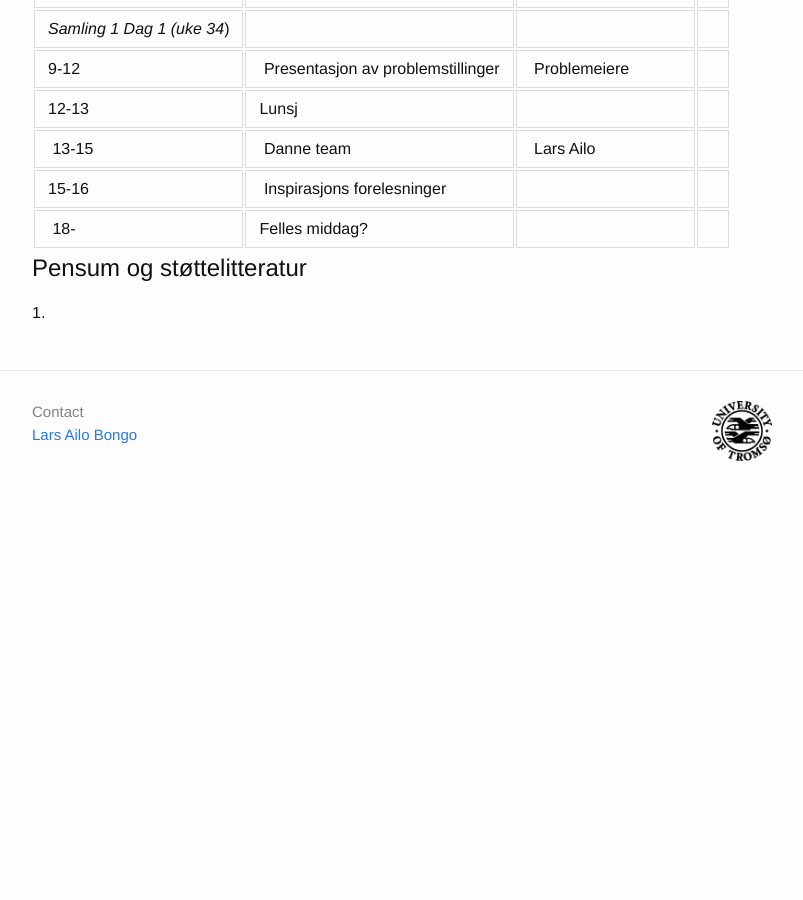
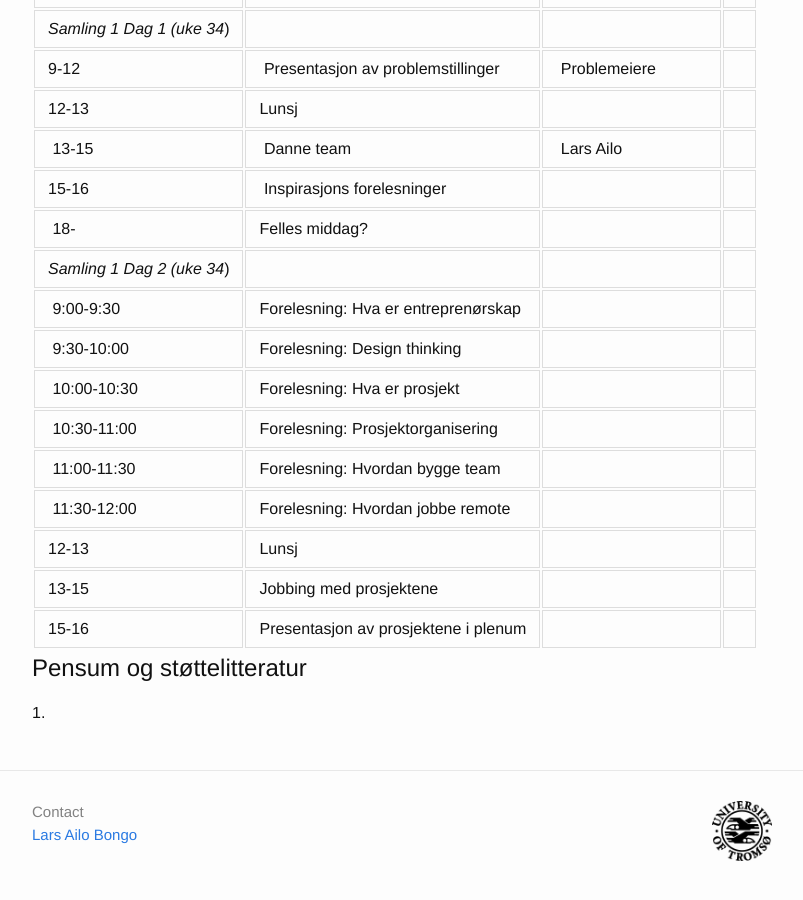
Before and after one commit to uit-inf-6010-f24/uit-inf-6010-f24.github.io, a Jekyll site: the page built from index.md, in a window 1280 px wide and 900 px high, scrolled down 604 px. Shown: the whole window, without its empty margins (238-1041 px from the left). Built offline with Jekyll 4.4.1, drawn with Linux system fonts in a browser that asks for light colours; our own code applies the rules of GitHub Pages for plain Markdown files; before the commit the page ends 1110 px from its top, so only the background shows below that.

Commit message:
Update index.md

```diff
--- a/index.md
+++ b/index.md
@@ -20,12 +20,24 @@ Kursansvarlig og andre undervisere er:
 
 | Dato    	| Innhold		| Foreleser/ ansvarlig |
 |-----------|-----------|----------------------|
-| *Samling 1* *Dag 1* *(uke 34*)         | |  |
+| *Samling 1* *Dag 1* *(uke 34*)         |  | |
 | 9-12  | Presentasjon av problemstillinger | Problemeiere |
 | 12-13 | Lunsj                             | |
 | 13-15 | Danne team                        | Lars Ailo |
 | 15-16 | Inspirasjons forelesninger        | |
 | 18-   | Felles middag?                    | |
+| *Samling 1* *Dag 2* *(uke 34*)         |  | |
+| 9:00-9:30   | Forelesning: Hva er entreprenørskap | |
+| 9:30-10:00  | Forelesning: Design thinking        | |
+| 10:00-10:30 | Forelesning: Hva er prosjekt        | |
+| 10:30-11:00 | Forelesning: Prosjektorganisering   | |
+| 11:00-11:30 | Forelesning: Hvordan bygge team     | |
+| 11:30-12:00 | Forelesning: Hvordan jobbe remote   | |
+| 12-13 | Lunsj                                | |
+| 13-15 | Jobbing med prosjektene              | |
+| 15-16 | Presentasjon av prosjektene i plenum | |
+
+
 
 
 
```
